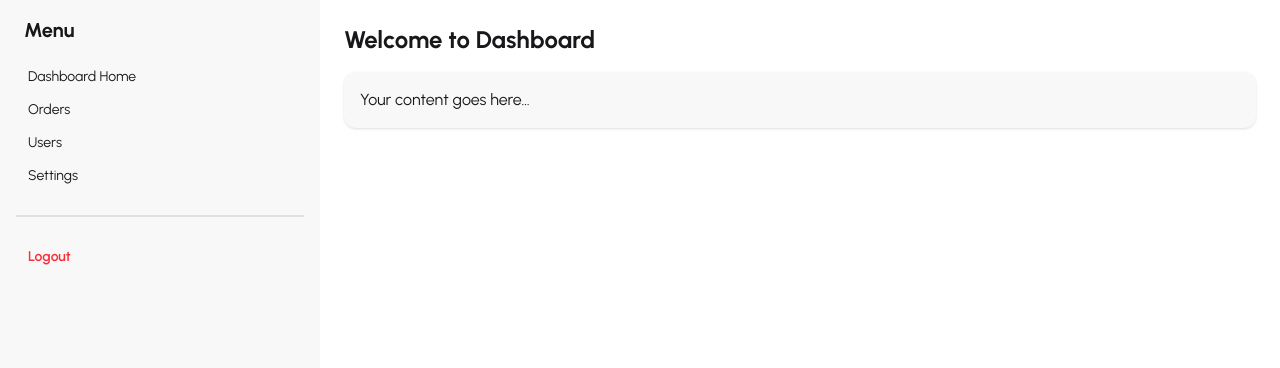
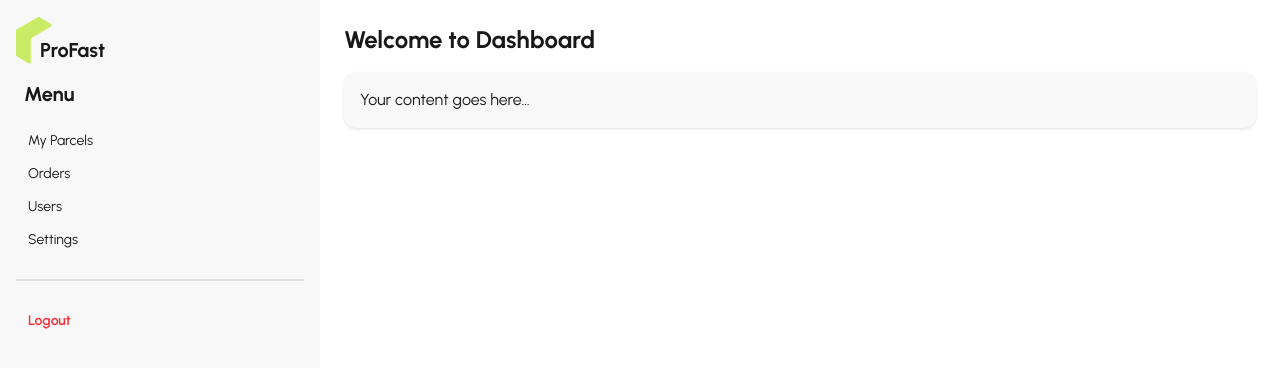
Before and after one commit to AminulIslamorange/prime-parcel-client, a React (Vite) app: page /dashboard in a window 1280 px wide. Shown: the top 368 px of the page. Built offline with nearby package versions, Linux system fonts and the light colour scheme; no server answers.

Commit message:
delete method added on myparcel page

```diff
--- a/src/layouts/DashBoardLayout.jsx
+++ b/src/layouts/DashBoardLayout.jsx
@@ -1,4 +1,5 @@
-import { Outlet } from "react-router-dom";
+import { Link, Outlet } from "react-router-dom";
+import ProFastLogo from "../pages/shared/ProFastLogo/ProFastLogo";
 
 
 const DashBoardLayout = () => {
@@ -51,10 +52,11 @@ const DashBoardLayout = () => {
         <label htmlFor="my-drawer-2" className="drawer-overlay"></label>
 
         <ul className="menu bg-base-200 w-80 min-h-full p-4 text-base-content overflow-y-auto">
-          <h2 className="text-xl font-bold mb-4 px-2">Menu</h2>
+          <ProFastLogo></ProFastLogo>
+          <h2 className="text-xl font-bold mb-4 px-2 mt-4">Menu</h2>
 
           <li>
-            <a className="rounded-lg">Dashboard Home</a>
+            <Link to='/dashboard/myParcels' className="rounded-lg"> My Parcels</Link>
           </li>
 
           <li>
--- a/src/pages/Dashboard/MyParcels/MyParcels.jsx
+++ b/src/pages/Dashboard/MyParcels/MyParcels.jsx
@@ -7,7 +7,7 @@ import Swal from "sweetalert2";
 const MyParcels = () => {
     const {user}=useAuth();
     const axiosSecure=useAxiosSecure();
-    const {data:parcels=[]}=useQuery({
+    const {data:parcels=[], refetch}=useQuery({
         queryKey:['my-parcels',user.email],
         queryFn:async()=>{
             const res=await axiosSecure.get(`/parcels?email=${user.email}`);
```
